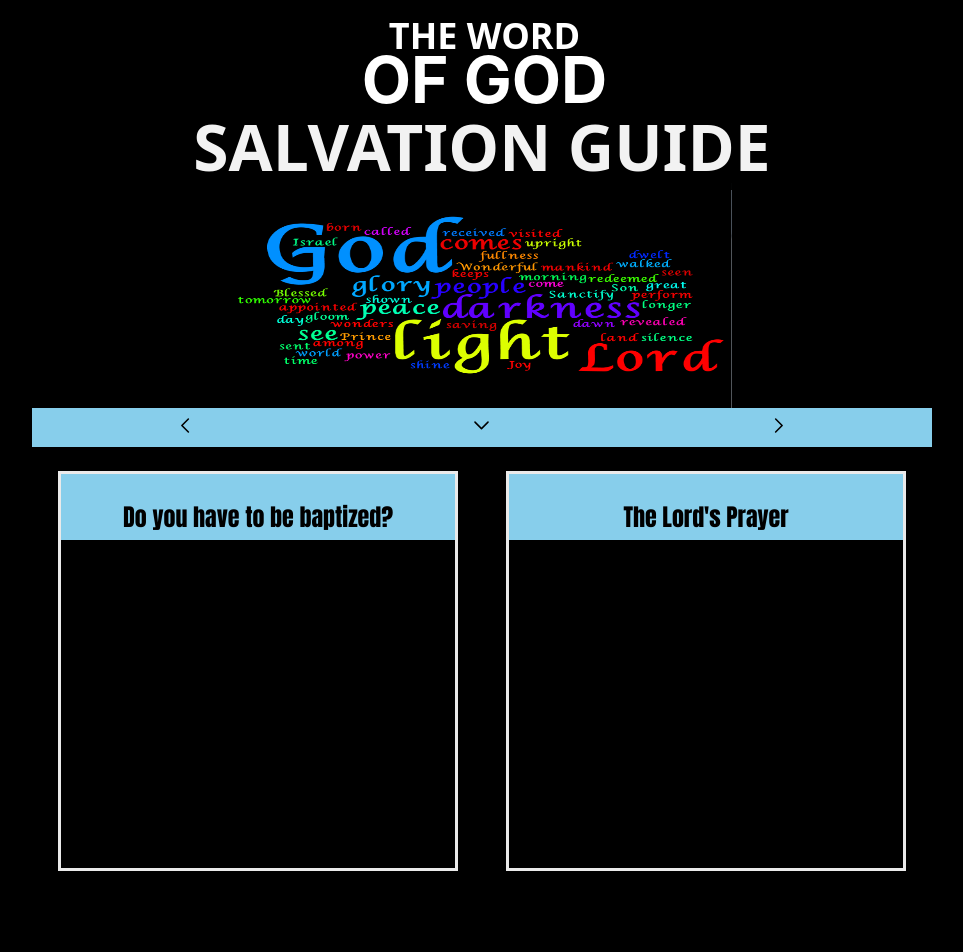
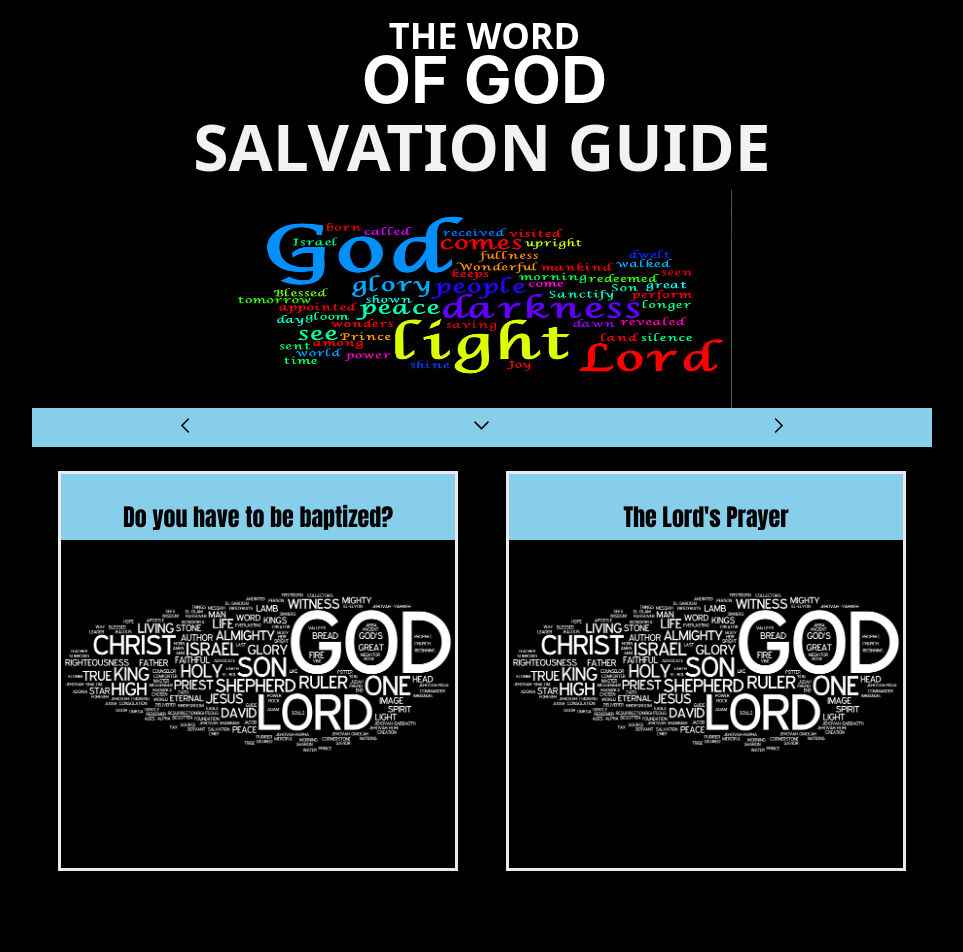
Before and after one commit to jnutt367/salvation-guide, a Next.js app: page / in a window 1280 px wide. Shown: the top 952 px of the page, without its empty margins (158-1121 px from the left). Built offline with nearby package versions, Linux system fonts and the light colour scheme.

Commit message:
Update Home.module.css

```diff
--- a/styles/Home.module.css
+++ b/styles/Home.module.css
@@ -269,7 +269,7 @@
 }
 
 .card {
-    background-image: url(/wordle-god-is-light-4-random-word-wild (1).png);
+    background-image: url(/god-infographic.webp);
     background-repeat: no-repeat;
     background-position: center;
     background-position-x: center;
```
